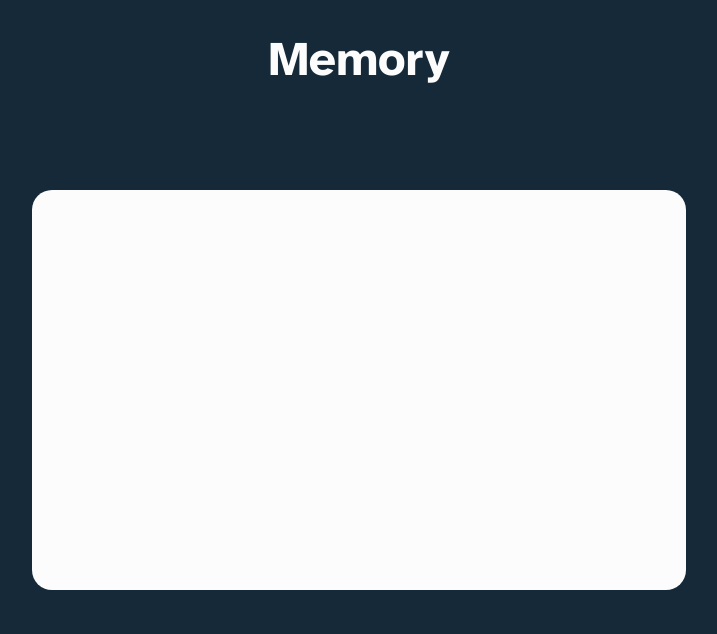
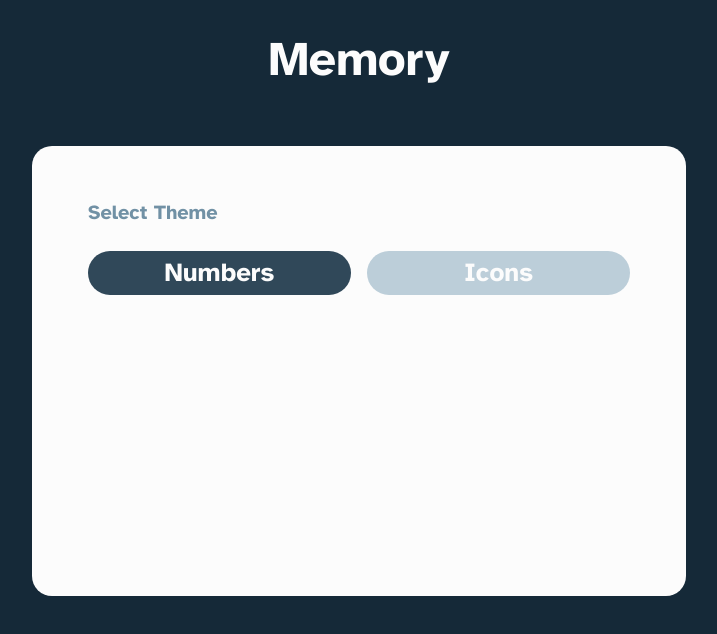
Before and after one commit to selly361/memory-game, a React (Create React App) app: page / in a window 1280 px wide. Shown: the top 634 px of the page, without its empty margins (281-998 px from the left). Built offline with nearby package versions, Linux system fonts and the light colour scheme.

Commit message:
added: theme selection

```diff
--- a/src/app/store.ts
+++ b/src/app/store.ts
@@ -1,7 +1,10 @@
 import { Action, ThunkAction, configureStore } from '@reduxjs/toolkit';
+
+import gameReducer from 'features/gameSlice';
 
 export const store = configureStore({
   reducer: {
+    game: gameReducer
   },
 });
 
--- a/src/components/gameSettings/Settings.tsx
+++ b/src/components/gameSettings/Settings.tsx
@@ -1,10 +1,11 @@
 import { Container } from './styles'
 import React from 'react'
+import { ThemeSelection } from 'components'
 
 function Settings() {
   return (
     <Container>
-
+        <ThemeSelection />
     </Container>
   )
 }
--- a/src/components/gameSettings/styles.ts
+++ b/src/components/gameSettings/styles.ts
@@ -4,5 +4,8 @@ export const Container = styled.div`
   background: #fcfcfc;
   border-radius: 20px;
   width: 654px;
-  height: 400px;
+  height: 450px;
+  padding: 56px;
+  display: grid;
+  gap: 30px;
 `;
--- a/src/components/index.ts
+++ b/src/components/index.ts
@@ -1 +1,2 @@
 export { default as Settings } from "./gameSettings/Settings"
+export { default as ThemeSelection } from "./themeSelection/ThemSelection"
--- /dev/null
+++ b/src/components/themeSelection/ThemSelection.tsx
@@ -0,0 +1,30 @@
+import { Container, IconsSelection, NumbersSelection, Text } from "./styles";
+import { useAppDispatch, useAppSelector } from "app/hooks";
+
+import React from "react";
+import { changeTheme } from "features/gameSlice";
+
+function ThemSelection() {
+  const theme = useAppSelector((state) => state.game.theme);
+  const dispatch = useAppDispatch()
+
+
+
+  return (
+    <Container>
+      <Text>Select Theme</Text>
+      <NumbersSelection
+      onClick={() => dispatch(changeTheme("numbers"))}
+      className={theme === "numbers" ? "active" : ""}>
+        Numbers
+      </NumbersSelection>
+      <IconsSelection
+      onClick={() => dispatch(changeTheme("icons"))}
+      className={theme === "icons" ? "active" : ""}>
+        Icons
+      </IconsSelection>
+    </Container>
+  );
+}
+
+export default ThemSelection;
--- /dev/null
+++ b/src/components/themeSelection/styles.ts
@@ -0,0 +1,26 @@
+import { menuSelectionButton } from "global/defaultStyles";
+import styled from "styled-components";
+
+export const Container = styled.p`
+    width: 542px;
+    height: 93px;
+    display: grid;
+    grid-template-columns: 1fr 1fr;
+    gap: 16px;
+`
+
+export const Text = styled.p`
+  font-size: 20px;
+  color: #7191a5;
+  grid-column: 1/2;
+`;
+
+export const NumbersSelection = styled.button`
+    ${menuSelectionButton}
+    grid-row: 2;
+`
+
+export const IconsSelection = styled.button`
+    grid-row: 2;
+    ${menuSelectionButton}
+`
--- a/src/features/gameSlice.ts
+++ b/src/features/gameSlice.ts
@@ -20,12 +20,17 @@ const gameSlice = createSlice({
   initialState,
 
   reducers: {
+
+
+    changeTheme: (state, action) => {
+      state.theme = action.payload;
+    },
+
     changeSettings: (state, action) => {
       const { numPlayers, gridSize, theme } = action.payload;
 
       state.numPlayers = numPlayers;
       state.gridSize = gridSize;
-      state.theme = theme;
 
 
 
@@ -67,3 +72,4 @@ const gameSlice = createSlice({
 });
 
 export default gameSlice.reducer;
+export const { changeCurrentPlayer, changePlayerMoves, changeSettings, changeTheme } = gameSlice.actions
--- a/src/global/defaultStyles.ts
+++ b/src/global/defaultStyles.ts
@@ -7,7 +7,10 @@ const commonButtonStyles = css`
   text-align: center;
   font-size: 20px;
   line-height: 25px;
-  transition: 1s ease background, transition 1s ease color;
+  transition: 1s ease background, 1s ease color;
+  font-family: "Atkinson Hyperlegible";
+  font-style: normal;
+  font-weight: 700;
 `;
 
 // Primary Button
@@ -39,14 +42,15 @@ export const buttonSecondary = css`
   }
 `;
 
-// Big Menu Button
+// Menu Selection Button
 
-export const bigMenuButton = css`
+export const menuSelectionButton = css`
   ${commonButtonStyles}
   font-size: 26px;
   line-height: 32px;
   border-radius: 26px;
   background: #bcced9;
+  color: #fcfcfc;
 
   &.active {
     background: #304859;
@@ -57,9 +61,9 @@ export const bigMenuButton = css`
   }
 `;
 
-// Menu Selection Button
+// Big Menu Button
 
-export const menuSelectionButton = css`
+export const bigMenuButton = css`
   ${commonButtonStyles}
   background: #fda214;
   border-radius: 35px;
--- a/src/pages/homePage/styles.ts
+++ b/src/pages/homePage/styles.ts
@@ -6,7 +6,7 @@ export const Body = styled.main`
   background: #152938;
   padding: 34px 0 183px 0;
   display: grid;
-  gap: 78px;
+  gap: 40px;
   justify-items: center;
 `;
 
```
